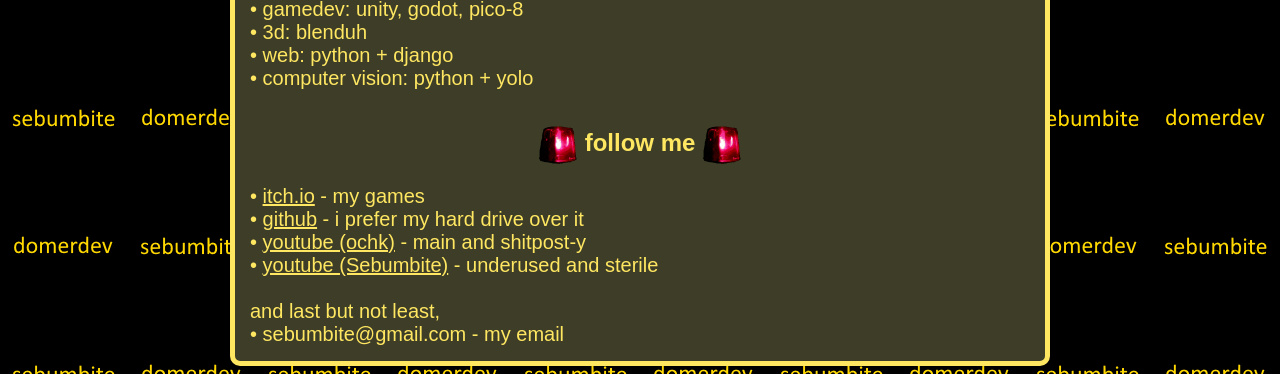
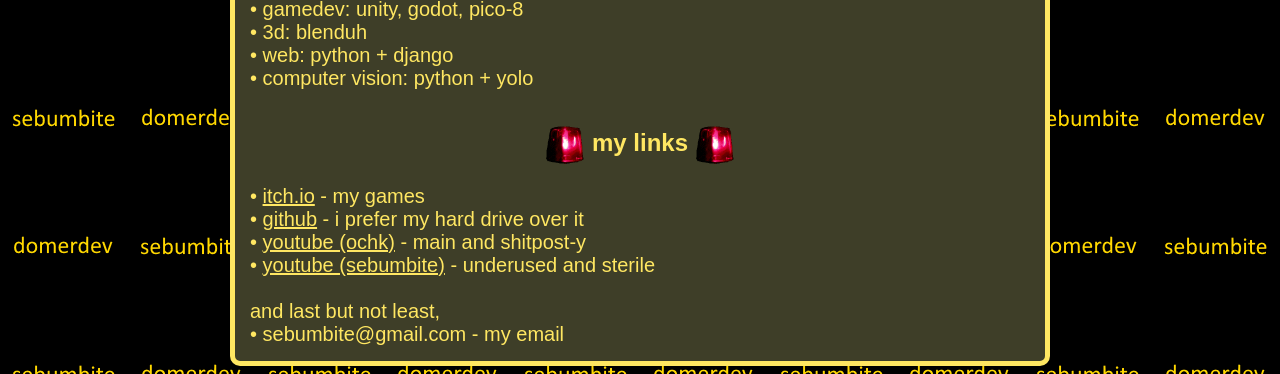
Before and after one commit to DomerDev/domerdev.github.io, a plain HTML site: page index.html in a window 1280 px wide. Shown: the part 456-830 px from the top of the page. Drawn offline with Linux system fonts and the light colour scheme; a script that the page names is missing.

Commit message:
Update index.html

```diff
--- a/index.html
+++ b/index.html
@@ -48,7 +48,7 @@
             </p>
             <h2>
                 <img src="alert.gif" height="40px" , width="40px" align="center" />
-                follow me
+                my links
                 <img src="alert.gif" height="40px" , width="40px" align="center" />
             </h2>
             <p>
@@ -58,7 +58,7 @@
                 <br />
                 • <a href="https://www.youtube.com/channel/UCUkV9LxiD6q1Q82gRdHxsEw" target="_blank">youtube (ochk)</a> - main and shitpost-y
                 <br />
-                • <a href="https://www.youtube.com/channel/UCDLwWOuFfTpty4GeJH_k4jA" target="_blank">youtube (Sebumbite)</a> - underused and sterile
+                • <a href="https://www.youtube.com/channel/UCDLwWOuFfTpty4GeJH_k4jA" target="_blank">youtube (sebumbite)</a> - underused and sterile
                 <br />
                 <br />
                 and last but not least,
```
